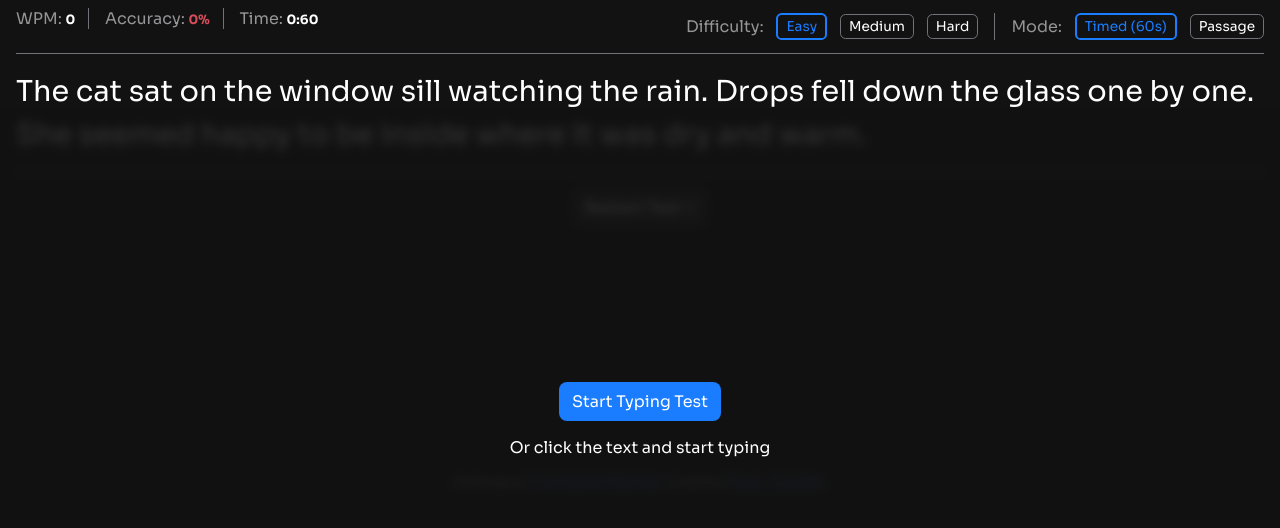
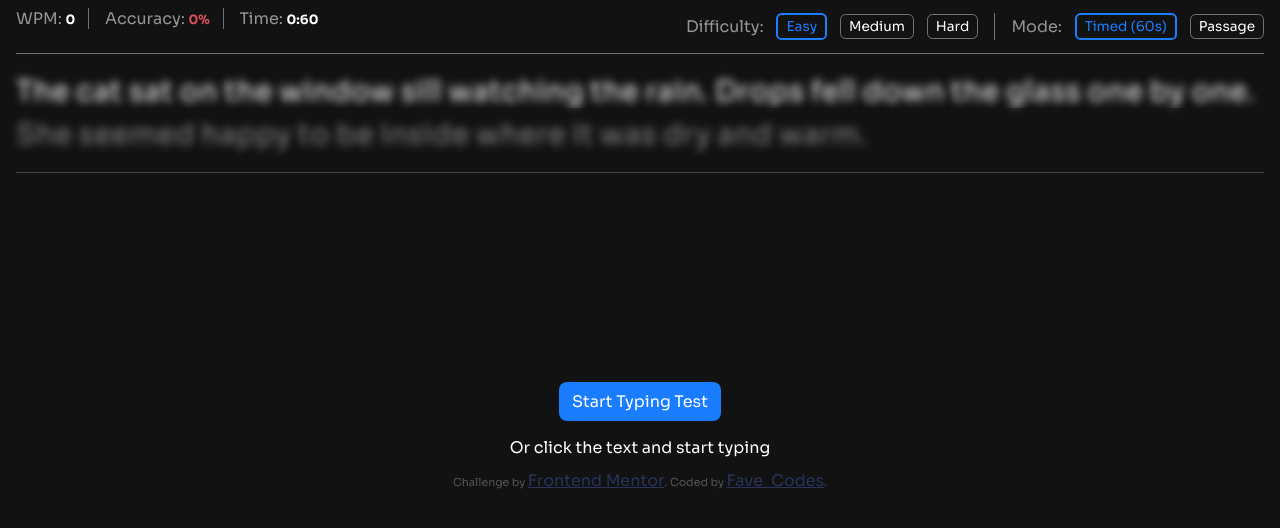
Before and after one commit to Fave-code2/Typing-speed, a website built with Vite: page index.html in a window 1280 px wide. Shown: the part 68-596 px from the top of the page. Built offline with nearby package versions, Linux system fonts and the light colour scheme.

Commit message:
added blur effect to text

```diff
--- a/src/main.ts
+++ b/src/main.ts
@@ -110,8 +110,13 @@ const fetchData = async (
     random.text.split("").forEach((char) => {
       const span = document.createElement("span");
       span.textContent = char;
+      // Add blur to each span
+      span.classList.add("text");
       word.appendChild(span);
     });
+
+    // Hide restart test button
+    restart.classList.add("hidden");
 
     updateStats();
   } catch (error) {
@@ -383,8 +388,14 @@ function startTest(): void {
   // Highlight the first character
   word.querySelector("span")?.classList.add("current");
 
+  // Remove blur from text
+  word.querySelectorAll("span").forEach((s) => s.classList.remove("text"));
+
   state.started = true;
   state.passageTimer = Date.now();
+
+  // Display restart test button
+  restart.classList.remove("hidden");
 
   // Only start countdown in timed mode
   if (state.mode === "timed") {
--- a/src/style.css
+++ b/src/style.css
@@ -198,15 +198,17 @@ span {
   flex-direction: column;
   align-items: center;
   justify-content: center;
-  background: rgba(18, 18, 18, 0.85);
-  backdrop-filter: blur(5px);
-  -webkit-backdrop-filter: blur(5px);
+  background: rgba(18, 18, 18, 0.5);
   z-index: 10;
 }
 
 .overlay p {
   color: var(--Header-Color);
   margin-top: 1rem;
+}
+
+.text {
+  filter: blur(4px);
 }
 
 .overlay button {
```
